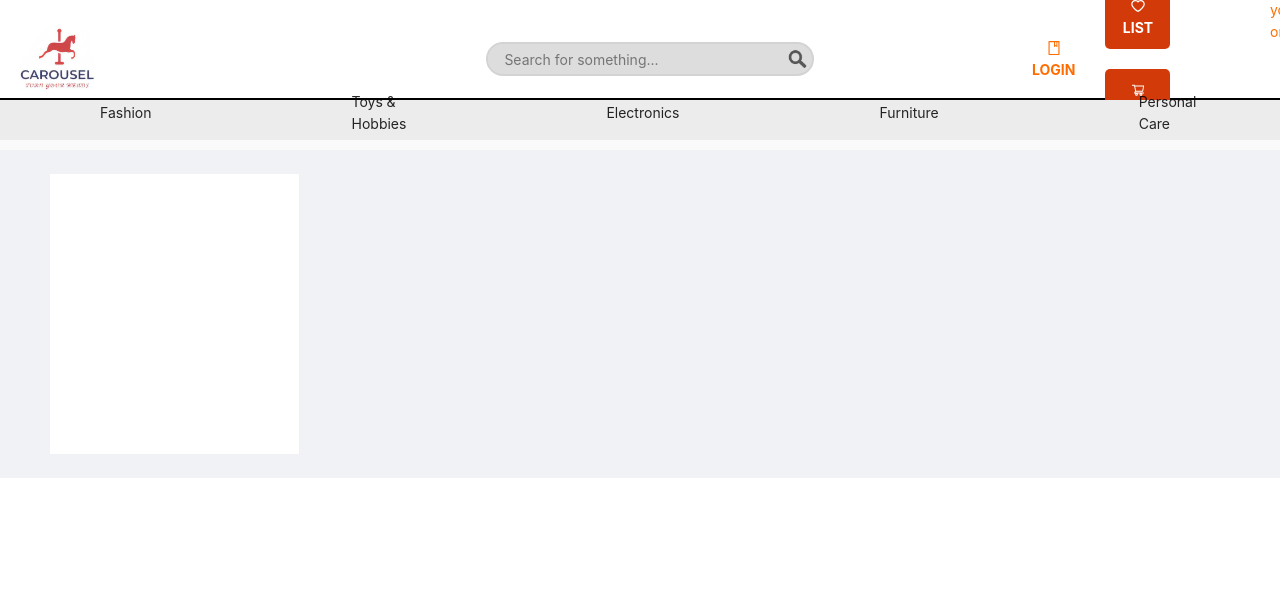
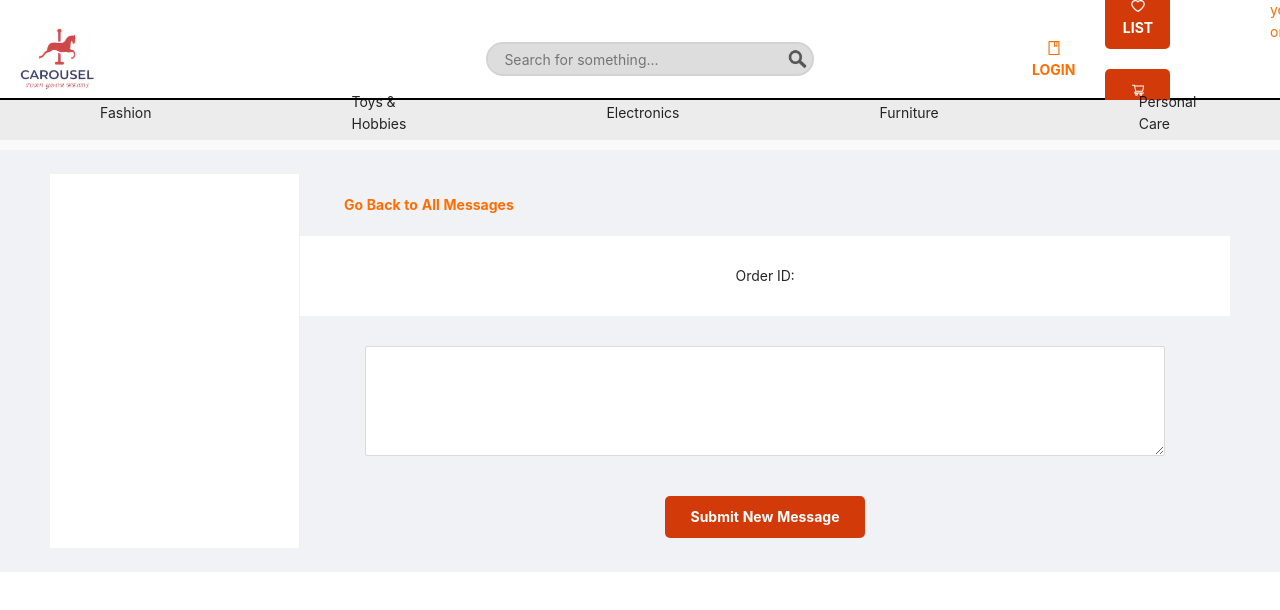
Before and after one commit to bounswe/bounswe2020group8, a React (Create React App) app in the folder web/carousel/: page /account/messages/1/1/1 in a window 1280 px wide. Both pictures are taken after typing "name@example.com", "Sample123" into the empty fields and a click on the button "Login as Customer". Shown: the top 610 px of the page. Built offline with nearby package versions, Linux system fonts and the light colour scheme; no server answers; what react-google-maps would draw is missing.

Commit message:
Add messaging pages between vendors and customers

```diff
--- /dev/null
+++ b/web/carousel/src/components/Account/Message/Message.js
@@ -0,0 +1,187 @@
+import { SocialSentimentSatisfied } from "material-ui/svg-icons";
+import { useEffect, useState, useContext } from "react";
+import { useParams, withRouter } from "react-router-dom";
+import services from "../../../apis/services";
+import UserInfo from "../../Context/UserInfo";
+import { Input, Divider } from "antd";
+import ButtonPrimary from "../../UI/ButtonPrimary/ButtonPrimary";
+import ButtonSecondary from "../../UI/ButtonSecondary/ButtonSecondary";
+import classes from "./Message.module.css";
+
+const { TextArea } = Input;
+
+const Message = (props) => {
+  const { orderId, subOrderId, vendorId } = useParams();
+  const [isActive, setIsActive] = useState(null);
+  const [message, setMessage] = useState([]);
+  const [reply, setReply] = useState("");
+  const user = useContext(UserInfo);
+
+  const handleSubmit = async (reply) => {
+    if (!reply) {
+      alert("Please enter an input");
+      return;
+    }
+    const TOKEN = localStorage.getItem("token");
+    console.log(TOKEN);
+    const config = {
+      headers: { Authorization: `Bearer ${TOKEN}` },
+    };
+
+    if (isActive !== true) {
+      const payload = {
+        order_id: orderId,
+        suborder_id: subOrderId,
+        vendor_id: vendorId,
+        payload: reply,
+      };
+
+      const resp = await services.post("/orderMessage/create", payload, config);
+      setIsActive(true);
+      setReply("");
+      setMessage(resp.data.data);
+      console.log(resp);
+    } else {
+      const payload = {
+        payload: reply,
+      };
+      try {
+        const resp = await services.post(
+          `/orderMessage/${message._id}`,
+          payload,
+          config
+        );
+        setReply("");
+        setMessage(resp.data.data);
+      } catch {
+        // window.location.reload();
+      }
+    }
+  };
+
+  const handleCloseMessage = async () => {
+    const TOKEN = localStorage.getItem("token");
+    const config = {
+      headers: { Authorization: `Bearer ${TOKEN}` },
+    };
+
+    const resp = await services.delete(`/orderMessage/${message._id}`, config);
+
+    setMessage(resp.data.data);
+    setReply("");
+  };
+
+  useEffect(async () => {
+    const TOKEN = localStorage.getItem("token");
+    const config = {
+      headers: { Authorization: `Bearer ${TOKEN}` },
+    };
+
+    const url = "/orderMessage/all";
+    let payload = { order_id: orderId, suborder_id: subOrderId };
+    let resp = await services.post(url, payload, config);
+
+    console.log(resp.data.data);
+    try {
+      if (resp.data.data.length === 0) {
+        setIsActive(false);
+      } else {
+        setIsActive(true);
+        setMessage(resp.data.data[0]);
+      }
+    } catch {
+      setIsActive(false);
+    }
+  }, []);
+
+  return (
+    <div className={classes.MessageArea}>
+      <span>
+        <ButtonSecondary
+          title={"Go Back to All Messages"}
+          onClick={() => props.history.push("/account/messages")}
+        />
+      </span>
+
+      <div
+        style={{
+          alignSelf: "center",
+          width: "1000px",
+          height: "80px",
+          backgroundColor: "white",
+          display: "flex",
+          flexDirection: "column",
+          borderRadius: "10px",
+          justifyContent: "space-around",
+          overflow: "hidden",
+        }}
+      >
+        {message && (
+          <span
+            style={{
+              alignSelf: "center",
+              borderRadius: "5px",
+            }}
+          >
+            Order ID: {message.order_id}
+          </span>
+        )}
+      </div>
+
+      {message &&
+        message.conversation &&
+        message.conversation.map((m) => {
+          let style = {};
+          if (m.isSentByVendor ^ (user.userType === "Customer")) {
+            style = {
+              alignSelf: "flex-end",
+            };
+          }
+          return (
+            <div className={classes.MessageBox} style={style}>
+              <p style={{ color: "gray" }}>
+                {m.sendAt.replace("T", " ").replace("Z", " ").slice(0, -5)}
+              </p>
+              <Divider />
+              {m.payload}
+            </div>
+          );
+        })}
+
+      <TextArea
+        style={{
+          alignSelf: "center",
+          width: "800px",
+          margin: "30px",
+          padding: "10px",
+        }}
+        value={reply}
+        onChange={(e) => setReply(e.target.value)}
+        rows={4}
+        disabled={message && message.isActive === false}
+      />
+      <div style={{ alignSelf: "center" }}>
+        {isActive === true && message && message.isActive === true && (
+          <span>
+            <ButtonSecondary
+              title={"Close the Message"}
+              onClick={handleCloseMessage}
+            />
+          </span>
+        )}
+
+        <span>
+          {message && (
+            <ButtonPrimary
+              title={"Submit New Message"}
+              style={{ width: 200 }}
+              onClick={() => handleSubmit(reply)}
+            />
+          )}
+        </span>
+      </div>
+    </div>
+  );
+};
+
+export default withRouter(Message);
--- /dev/null
+++ b/web/carousel/src/components/Account/Message/Message.module.css
@@ -0,0 +1,19 @@
+.MessageArea {
+  display: flex;
+  align-items: flex-start;
+  justify-content: space-between;
+  flex-direction: column;
+}
+
+.MessageBox {
+  width: 600px;
+  min-height: 150px;
+  background-color: white;
+  margin-top: 50px;
+  margin-left: 10px;
+  margin-right: 10px;
+  padding: 10px;
+  border-radius: 10px;
+  overflow-wrap: break-word;
+  border: 1px solid;
+}
--- a/web/carousel/src/components/Header/SideButtons/SideButtons.js
+++ b/web/carousel/src/components/Header/SideButtons/SideButtons.js
@@ -82,9 +82,8 @@ export function SideButtons(props) {
 
   useEffect(async () => {
     getNotificationCount();
+    setInterval(() => getNotificationCount(), 10000);
   }, []);
-
-  setInterval(() => getNotificationCount(), 10000);
 
   const onLogoutSuccess = (res) => {
     let url = "";
--- a/web/carousel/src/screens/Account/ActiveOrder.js
+++ b/web/carousel/src/screens/Account/ActiveOrder.js
@@ -64,6 +64,7 @@ const ActiveOrder = () => {
         My Active Orders
         <Divider />
         {orders.map((order) => {
+          console.log(order);
           return (
             (amount = 0),
             (totalPrice = 0),
@@ -91,6 +92,9 @@ const ActiveOrder = () => {
                               handleReviewClicked(productId, vendorId)
                             }
                             isLastItem={order.orders.length - 1 === index}
+                            orderId={order._id}
+                            subOrderId={product._id}
+                            vendorId={product.vendorId}
                           />
                         )
                       )
--- a/web/carousel/src/screens/Account/InactiveOrder.js
+++ b/web/carousel/src/screens/Account/InactiveOrder.js
@@ -92,6 +92,9 @@ const InactiveOrder = () => {
                               handleReviewClicked(productId, vendorId)
                             }
                             isLastItem={order.orders.length - 1 === index}
+                            orderId={order._id}
+                            subOrderId={product._id}
+                            vendorId={product.vendorId}
                           />
                         )
                       )
--- /dev/null
+++ b/web/carousel/src/screens/Account/Messages.js
@@ -0,0 +1,79 @@
+import { useEffect, useState, useContext } from "react";
+import services from "../../apis/services";
+import UserInfo from "../../components/Context/UserInfo";
+import Table from "antd/lib/table";
+import ButtonSecondary from "../../components/UI/ButtonSecondary/ButtonSecondary";
+
+const Messages = (props) => {
+  const user = useContext(UserInfo);
+  const [messages, setMessages] = useState([]);
+  const [extendedMessages, setExtendedMessages] = useState([]);
+  const columns = [
+    { title: "Vendor", dataIndex: "vendor_name", key: "vendor_name" },
+    {
+      title: "Order ID",
+      dataIndex: "order_id",
+      key: "order_id",
+    },
+    {
+      title: "Creation Time",
+      dataIndex: "startedAt",
+      key: "startedAt",
+      render: (text, record) => {
+        return text.replace("T", " ").replace("Z", " ").slice(0, -5);
+      },
+    },
+  ];
+
+  const getVendorName = async (vendorId) => {
+    const resp = await services.get(`/vendor/public/${vendorId}`);
+    return resp.data.data.companyName;
+  };
+
+  const getExtendedMessages = async (messages) => {
+    return Promise.all(
+      messages.map(async (m) => {
+        getVendorName(m.vendor_id);
+        return { ...m, vendor_name: await getVendorName(m.vendor_id) };
+      })
+    );
+  };
+
+  useState(() => {}, [messages]);
+
+  useEffect(async () => {
+    const TOKEN = localStorage.getItem("token");
+    console.log(TOKEN);
+
+    const config = {
+      headers: { Authorization: `Bearer ${TOKEN}` },
+    };
+
+    const resp = await services.get("/orderMessage", config);
+    getExtendedMessages(resp.data.data).then((extendedMessages) => {
+      setExtendedMessages(extendedMessages);
+    });
+  }, []);
+
+  const prefix = user.userType === "Vendor" ? "/vendor" : "";
+
+  return (
+    <div>
+      <Table
+        dataSource={extendedMessages}
+        columns={columns}
+        onRow={(record, rowIndex) => {
+          return {
+            onClick: (event) => {
+              props.history.push(
+                `${prefix}/account/messages/${record.order_id}/${record.suborder_id}/${record.vendor_id}`
+              );
+            },
+          };
+        }}
+      />
+    </div>
+  );
+};
+
+export default Messages;
--- a/web/carousel/src/screens/Account/OrderDetail.js
+++ b/web/carousel/src/screens/Account/OrderDetail.js
@@ -18,6 +18,7 @@ class OrderDetail extends Component {
     payment: null,
     shipmentPrice: 0,
     totalPrice: 0,
+    orderId: "",
   };
   stepStatus = {
     "being prepared": 1,
@@ -43,6 +44,7 @@ class OrderDetail extends Component {
         let order = response.data.data;
         if (order) {
           order = order.filter((item) => item._id === id);
+          const orderId = order[0]._id;
           order = order[0].orders;
           let shipmentPrice = 0;
           let price = 0;
@@ -54,6 +56,7 @@ class OrderDetail extends Component {
           );
           this.setState({
             id: id,
+            orderId: orderId,
             order: order,
             address: order[0].shippingAddress,
             payment: order[0].creditCard,
@@ -319,6 +322,9 @@ class OrderDetail extends Component {
                   handleReturnClicked={(status) =>
                     this.handleReturnClicked(product._id, status)
                   }
+                  orderId={this.state.orderId}
+                  subOrderId={product._id}
+                  vendorId={product.vendorId}
                 />
               </>
             ))}
--- a/web/carousel/src/screens/Account/index.js
+++ b/web/carousel/src/screens/Account/index.js
@@ -8,12 +8,15 @@ import {
   NotificationOutlined,
   CommentOutlined,
   FormOutlined,
+  MessageOutlined,
 } from "@ant-design/icons";
 import { Link, Route, Switch } from "react-router-dom";
 import Profile from "./Profile";
 import Address from "./Address";
 import Recommendation from "./Recommendation";
 import Notifications from "./Notifications";
+import Messages from "./Messages";
+import Message from "../../components/Account/Message/Message";
 import ActiveOrder from "./ActiveOrder";
 import InactiveOrder from "./InactiveOrder";
 import List from "./List";
@@ -133,6 +136,10 @@ class Account extends Component {
               <Link to="/account/tickets">My Tickets</Link>
             </Menu.Item>
 
+            <Menu.Item icon={<MessageOutlined />} key="messages">
+              <Link to="/account/messages">My Messages</Link>
+            </Menu.Item>
+
             <Menu.Item icon={<NotificationOutlined />} key="notifications">
               <Link to="/account/notifications">
                 Notifications
@@ -176,6 +183,13 @@ class Account extends Component {
           <Route path="/account/comments" exact component={Comments} />
           <Route path="/account/rate" exact component={Rate} />
           <Route path="/account/tickets" exact component={Tickets} />
+          <Route path="/account/messages" exact component={Messages} />
+          <Route
+            path="/account/messages/:orderId/:subOrderId/:vendorId"
+            exact
+            component={Message}
+          />
+
           <Route
             path="/account/recommendation"
             exact
```
Also changed, not shown: web/carousel/src/components/Product/ProductBox.js (+14 -3 lines), web/carousel/src/screens/VendorAccount/index.js (+14 -2 lines).
